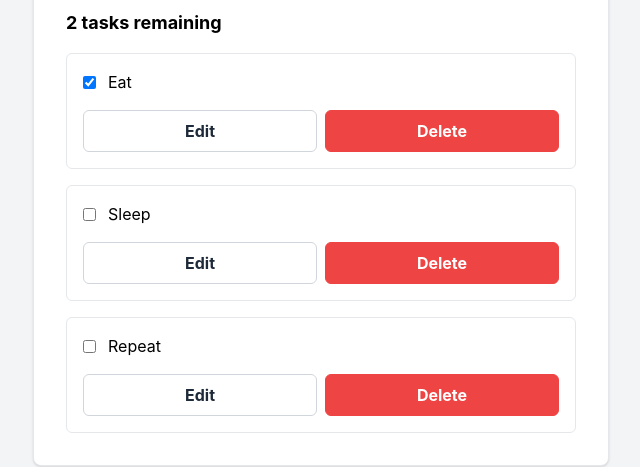
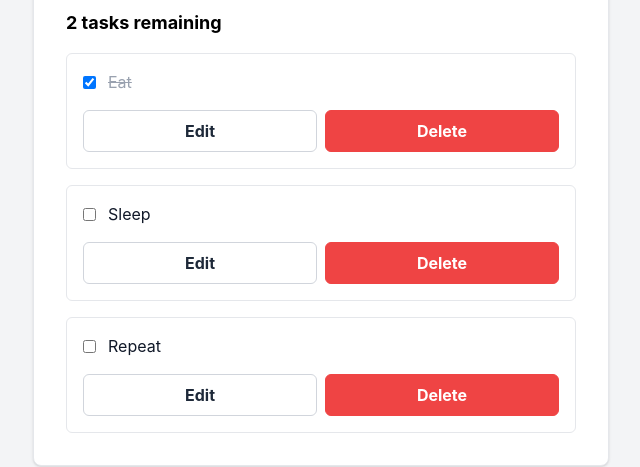
Before and after one commit to Leets-Official/7th-FE-Zero100, a React (Vite) app: page / in a window 1280 px wide. Shown: the part 394-861 px from the top of the page, without its empty margins (319-959 px from the left). Built offline with nearby package versions, Linux system fonts and the light colour scheme.

Commit message:
Todolist 주요기능 구현

```diff
--- a/src/components/Text.jsx
+++ b/src/components/Text.jsx
@@ -1,10 +1,11 @@
 import React from 'react';
 
-const Text = ({ content }) => {
+const Text = ({ children, className }) => {
   return (
-    <span className="textName">
-      {content}
+    <span className={className}>
+      {children}
     </span>
   );
 };
+
 export default Text;
--- a/src/features/TodoItem.jsx
+++ b/src/features/TodoItem.jsx
@@ -32,20 +32,22 @@ const TodoItem = ({ todo, toggleTask, deleteTask, editTask }) => {
             <Input value={editingText} onChange={(e) => setEditingText(e.target.value)} />
           </div>
         ) : (
-          <Text content={todo.text} completed={todo.completed} />
+          <Text className={todo.completed ? "line-through text-gray-400" : "text-gray-900"}>
+            {todo.text}
+          </Text>
         )}
       </div>
 
       <div className="flex gap-2">
         {isEditing ? (
           <>
-            <Button label="Cancel" onClick={handleCancel} />
-            <Button label="Save" onClick={handleSave} />
+            <Button label="Cancel" buttonStyle="whiteButton" onClick={handleCancel} />
+            <Button label="Save" buttonStyle="blackButton" onClick={handleSave} />
           </>
         ) : (
           <>
-            <Button label="Edit" onClick={() => setIsEditing(true)} />
-            <Button label="Delete" onClick={() => deleteTask(todo.id)} />
+            <Button label="Edit" buttonStyle="whiteButton" onClick={() => setIsEditing(true)} />
+            <Button label="Delete" buttonStyle="redButton" onClick={() => deleteTask(todo.id)} />
           </>
         )}
       </div>
```
